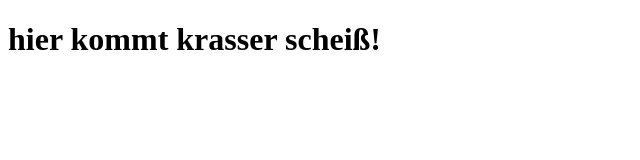
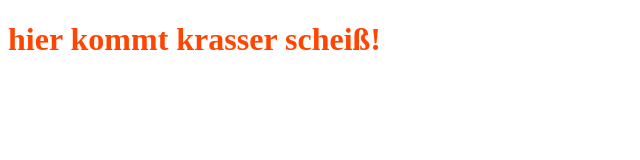
Before and after one commit to Xoritzium/MM-Audio-Videotechnik, a website: page index.html in a window 1280 px wide. Shown: the whole page, without its empty margins (0-640 px from the left). Drawn offline with Linux system fonts and the light colour scheme.

Commit message:
finished project hierarchy

```diff
--- a/index.html
+++ b/index.html
@@ -3,6 +3,9 @@
 <html lang="en" xmlns="http://www.w3.org/1999/xhtml">
 <head>
     <meta charset="utf-8" />
+    <link rel="stylesheet" href="src/css/styleIndex.css" />
+
+
     <title>AVT-DJ-Visualizer</title>
 </head>
 <body>
--- a/src/css/styleIndex.css
+++ b/src/css/styleIndex.css
@@ -1,3 +1,5 @@
+
+
 h1{
-    color: aqua;
+    color: orangered;
 }
```
